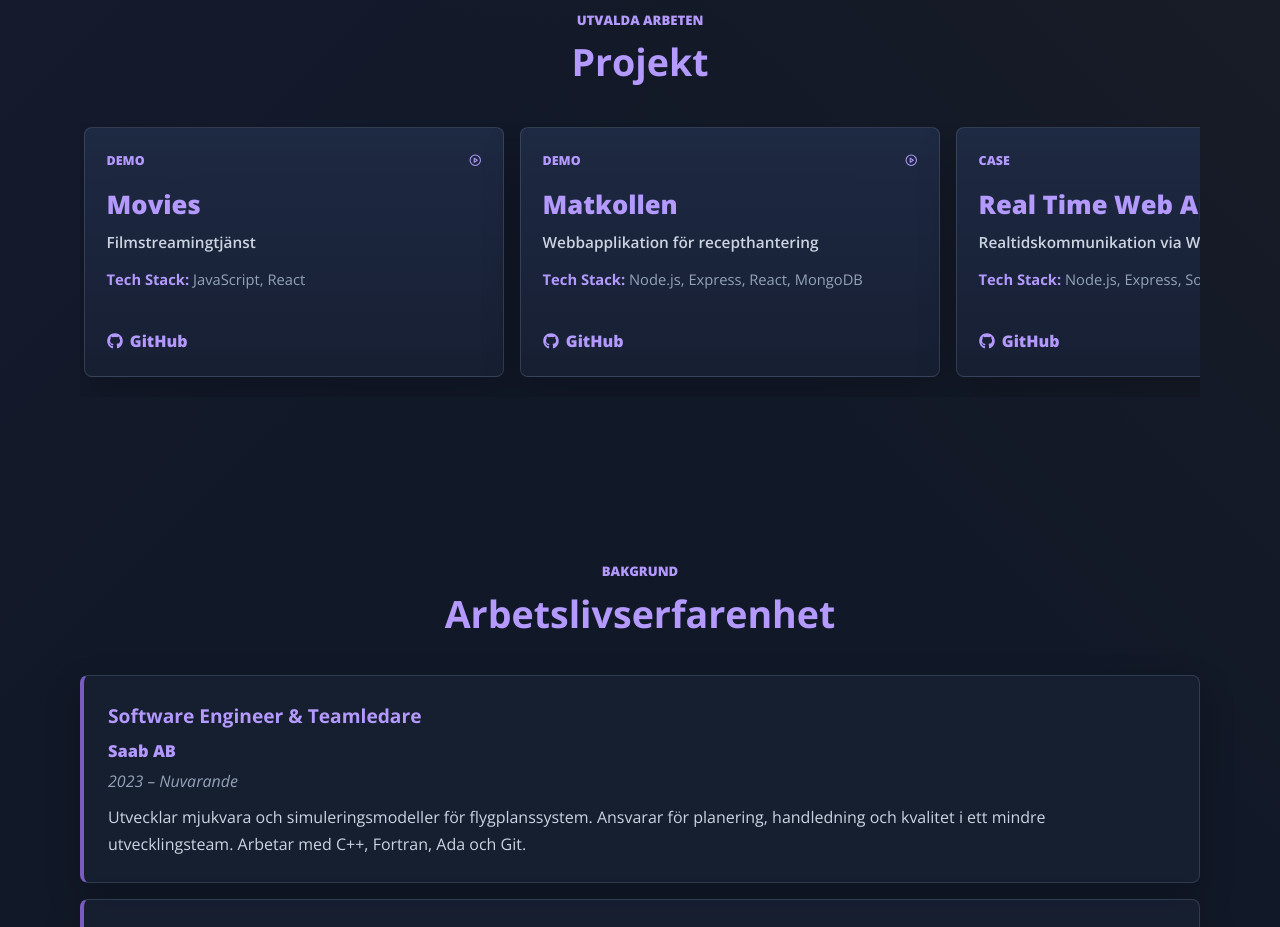
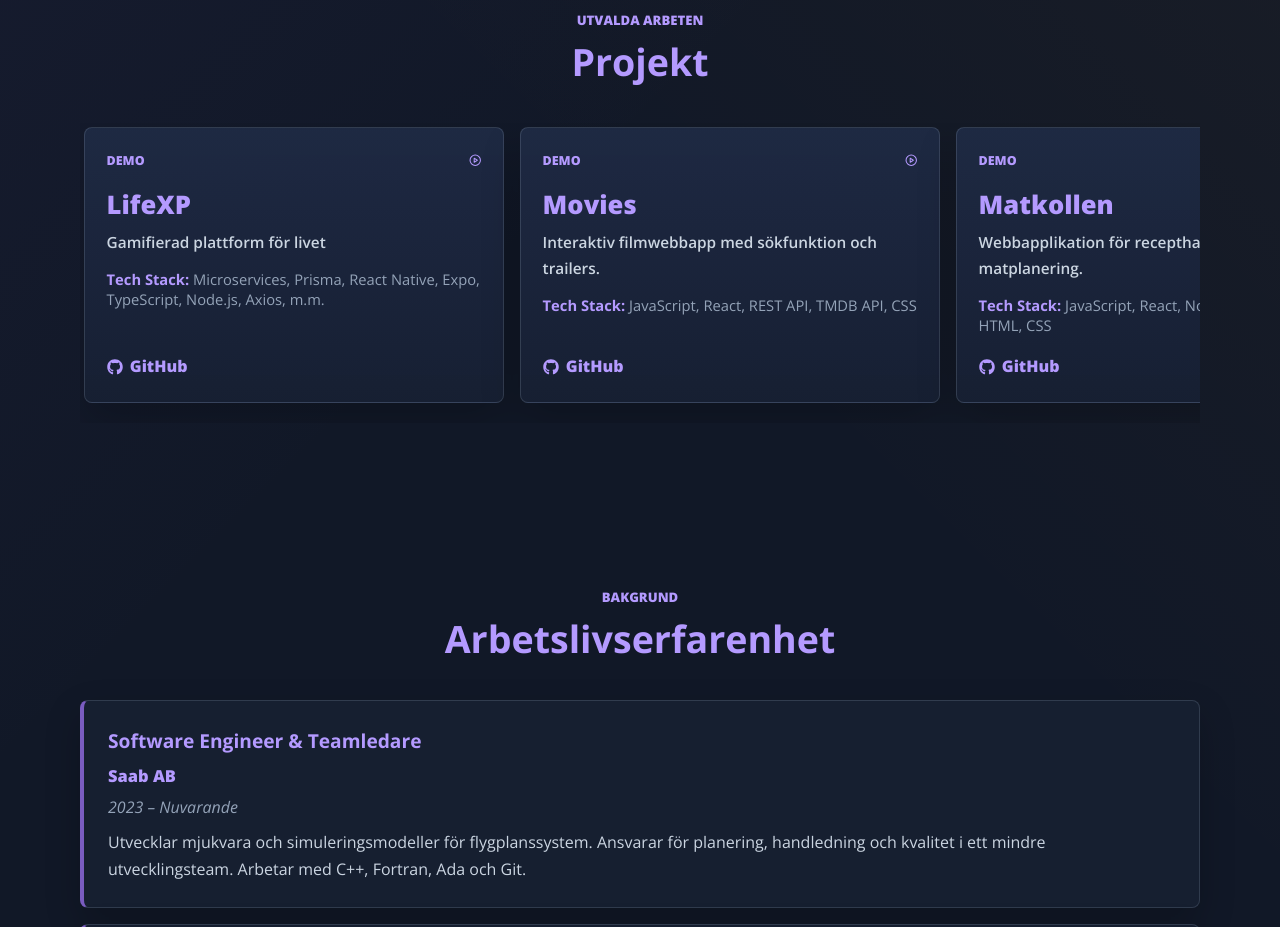
Before and after one commit to johannawirell/Portfolio, a React (Create React App) app: page / in a window 1280 px wide. Shown: the part 1360-2287 px from the top of the page. Built offline with nearby package versions, Linux system fonts and the light colour scheme.

Commit message:
More projects

```diff
--- a/src/components/portfolio/Portfolio.jsx
+++ b/src/components/portfolio/Portfolio.jsx
@@ -5,36 +5,46 @@ import './portfolio.css'
 export const Portfolio = () => {
   const projects = [
     {
+      title: "LifeXP",
+      description: "Gamifierad plattform för livet",
+      techStack: "Microservices, Prisma, React Native, Expo, TypeScript, Node.js, Axios, m.m.",
+      link: "https://github.com/johannawirell/LifeXP",
+      video: "/project-movies/LifeXP.mov",
+      details: "LifeXP är ett pågående projekt som ska underlätta användarnas vardag genom att gamifiera livet. Målet är att livets svårigheter ska bli mer hanterbara och roliga att övervinna. Appen bygger på quests, XP, levels och personlig progression, med fokus på användarupplevelse och smart design. Projektet är fortfarande under utveckling, men målet är att LifeXP inom snar framtid ska finnas tillgänglig på App Store och liknande plattformar."
+    }, {
       title: "Movies",
-      description: "Filmstreamingtjänst",
-      techStack: "JavaScript, React",
+      description: "Interaktiv filmwebbapp med sökfunktion och trailers.",
+      techStack: "JavaScript, React, REST API, TMDB API, CSS",
       link: "https://github.com/johannawirell/Movies",
       video: "/project-movies/Movies.mov",
-      details: "Movies är en filmwebbapp där användaren kan söka efter filmer, läsa info och spela trailers via The Movie DB API."
-    },
-    {
+      details:
+        "Movies är en filmwebbapp där användaren kan söka efter filmer, läsa information och spela trailers med hjälp av The Movie Database API. Projektet fokuserar på API-integration, dynamisk rendering och användarvänlig design."
+    }, {
       title: "Matkollen",
-      description: "Webbapplikation för recepthantering",
-      techStack: "Node.js, Express, React, MongoDB",
+      description: "Webbapplikation för recepthantering och matplanering.",
+      techStack: "JavaScript, React, Node.js, REST API, HTML, CSS",
       link: "https://github.com/johannawirell/1DV613-matkollen",
       video: "/project-movies/Matkollen.mov",
-      details: "Matkollen hjälper användare att skapa, spara och hantera recept – med ett fokus på användarvänlighet och enkelhet."
+      details:
+        "Matkollen hjälper användare att skapa, spara och organisera recept med fokus på enkelhet och användarvänlighet. Projektet innehåller både frontend och backend samt REST API-kommunikation."
     },
     {
       title: "Real Time Web Application",
-      description: "Realtidskommunikation via WebSockets.",
-      techStack: "Node.js, Express, Socket.io",
+      description: "Realtidsapplikation med WebSocket-kommunikation.",
+      techStack: "JavaScript, Node.js, Express, Socket.io, WebSockets",
       link: "https://github.com/johannawirell/1DV026-b2-realtime-web-application",
       video: "",
-      details: "Ett projekt där användare kan interagera i realtid – exempelvis för chatt eller datavisualisering."
+      details:
+        "En webbapplikation där användare kan interagera i realtid genom WebSockets. Projektet fokuserar på realtidskommunikation, eventhantering och backend-utveckling med Node.js och Socket.io."
     },
     {
-      title: "Java",
-      description: "Konsolbaserat projekt i Java.",
-      techStack: "Java, Gradle",
+      title: "Java Project",
+      description: "Objektorienterat projekt utvecklat i Java.",
+      techStack: "Java, Gradle, OOP",
       link: "https://github.com/johannawirell/1DV502-a3/tree/main",
       video: "",
-      details: "Java-projekt med fokus på objektorienterad design, struktur och kodkvalitet."
+      details:
+        "Ett Java-projekt med fokus på objektorienterad design, struktur och kodkvalitet. Projektet använder Gradle för bygg- och projektstrukturering."
     },
 
   ]
--- a/src/components/portfolio/project/Project.jsx
+++ b/src/components/portfolio/project/Project.jsx
@@ -40,7 +40,7 @@ export const Project = ({ title, description, techStack, link, video, details })
             </button>
             <h2>{title}</h2>
             <p>{details || description}</p>
-            <p><strong>Teknik:</strong> {techStack}</p>
+            <p><strong>Tekniker:</strong> {techStack}</p>
 
             {video ? (
               isYouTubeVideo ? (
--- a/src/components/portfolio/project/project.css
+++ b/src/components/portfolio/project/project.css
@@ -72,7 +72,7 @@
 }
 
 .github-link:hover {
-  color: var(--color-warm);
+  color: var(--color-accent-hover);
 }
 
 .project-modal-overlay {
--- a/src/index.css
+++ b/src/index.css
@@ -22,7 +22,7 @@
     --color-accent-strong: #7a5cc0;
     --color-accent-rgb: 180, 154, 255;
     --color-accent-strong-rgb: 122, 92, 192;
-    --color-warm: #f59e0b;
+    --color-accent-hover: #8b6fd1;
     --shadow-soft: 0 20px 55px rgba(0, 0, 0, 0.28);
     --container-width-lg: 75%;
     --container-width-md: 86%;
```
